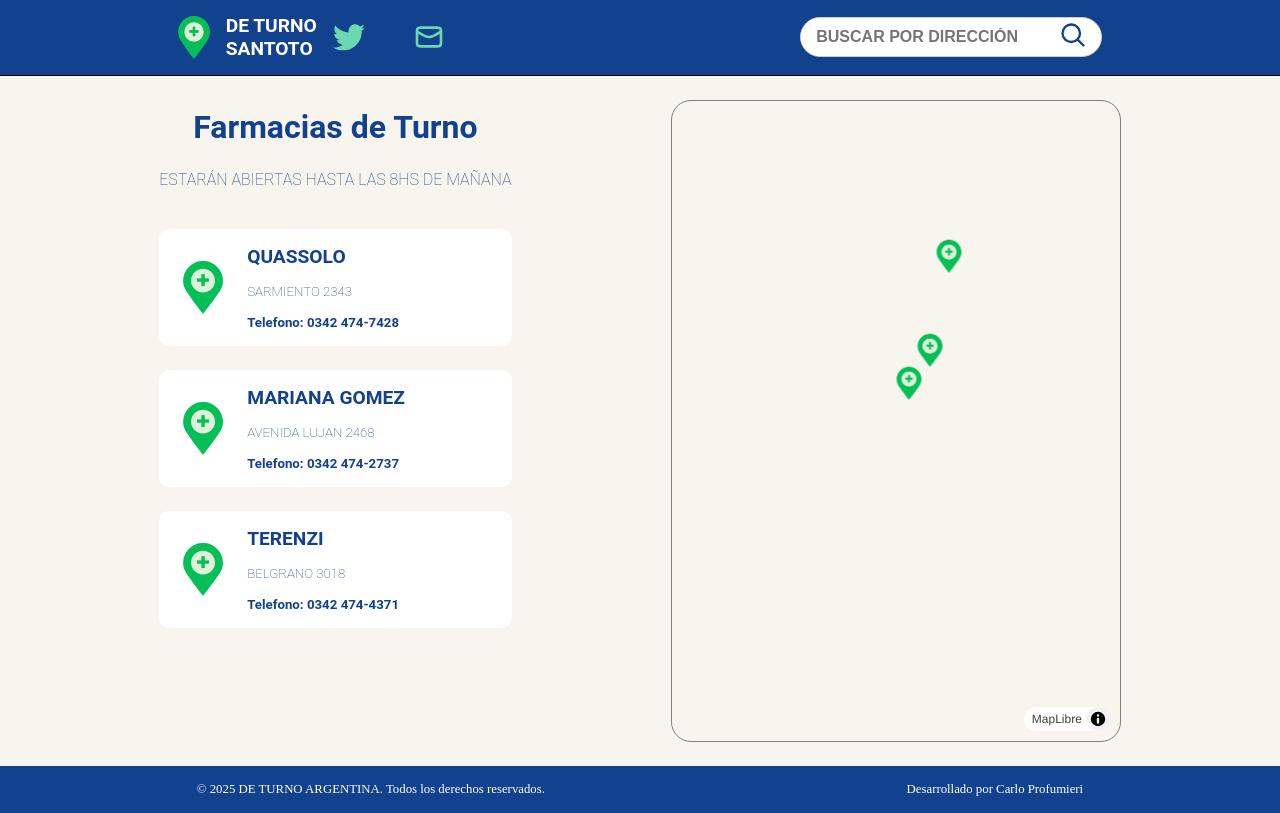
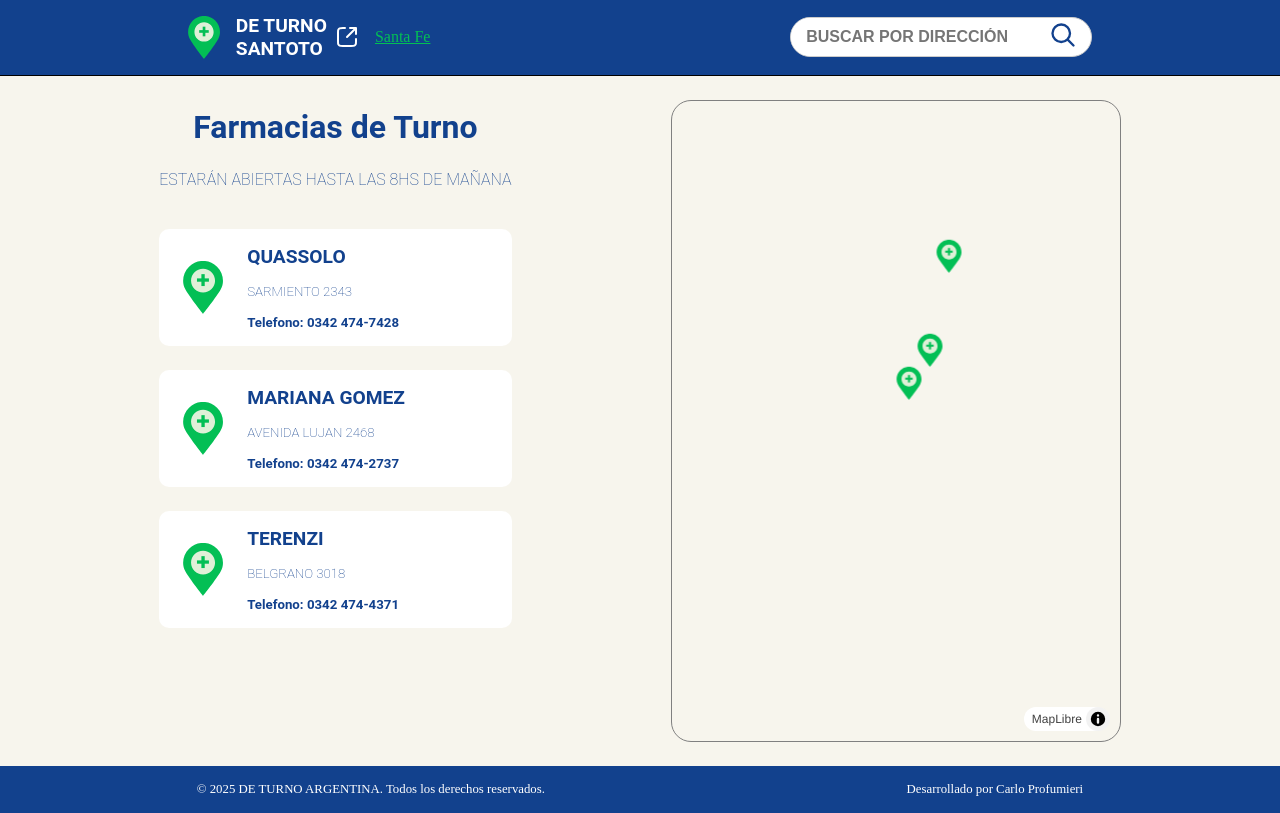
Before and after one commit to CarloFAProfumieri/deturnoar, a website: page santo-tome.html in a window 1280 px wide. Drawn offline with nearby package versions, Linux system fonts and the light colour scheme; no server answers.

Commit message:
added callback to de turno santa fe

```diff
--- a/santo-tome.html
+++ b/santo-tome.html
@@ -27,8 +27,12 @@
             </div>
         </div>
         <div class="contact-icon-container">
-            <img src="public/icon-twitter.svg" class="contact-icon">
-            <img src="public/mail-icon.svg" class="contact-icon">
+            <div class="link-container" onclick="window.location.href='https://deturno.ar/'" role="button" tabindex="0">
+                <img class="contact-button-icon" src="public/link.svg">
+                <a rel="nofollow" id="link-header">
+                    Santa Fe
+                </a>
+            </div>
         </div>
     </div>
     <div class="search-form-container">
```
